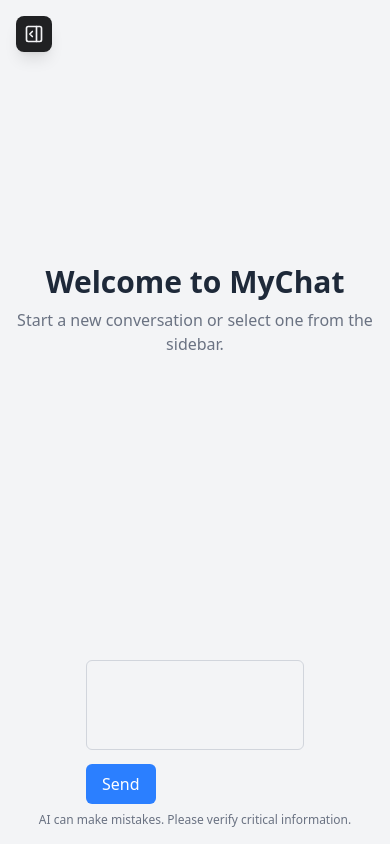
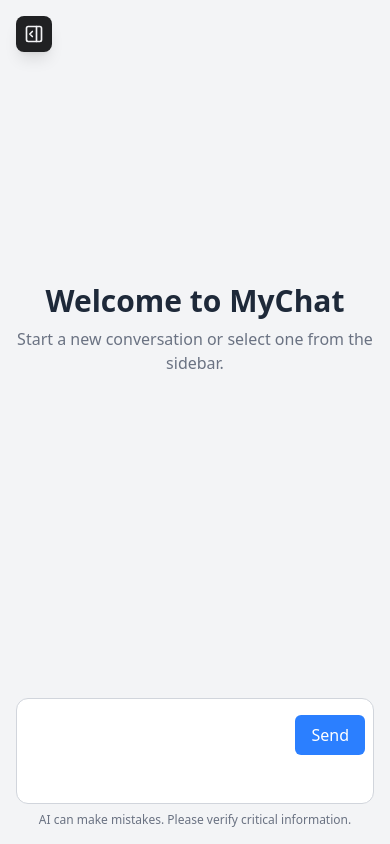
Before and after one commit to SergioAcostaTer/personal-nutrition-assistant, a Next.js app in the folder chatbot-frontend/: page / in a window 390 px wide. Built offline with nearby package versions, Linux system fonts and the light colour scheme.

Commit message:
feat: ✨ update layout styles for Home and ChatInput components
* Adjusted the height of the main container in `Home` to use `h-[100dvh]` for better responsiveness.
* Refined the `ChatInput` component's structure by adding width and flex properties to the input container for improved layout.

```diff
--- a/chatbot-frontend/src/app/page.tsx
+++ b/chatbot-frontend/src/app/page.tsx
@@ -4,7 +4,7 @@ import Sidebar from "@/components/sidebar/Sidebar";
 
 export default function Home() {
     return (
-        <div className="flex h-screen overflow-hidden bg-gray-100 text-gray-800">
+        <div className="flex h-screen overflow-hidden bg-gray-100 text-gray-800 h-[100dvh]">
             <Sidebar />
             <main className="flex-1 flex flex-col md:ml-0">
                 <ChatArea />
--- a/chatbot-frontend/src/components/ChatInput.tsx
+++ b/chatbot-frontend/src/components/ChatInput.tsx
@@ -12,9 +12,9 @@ export default function ChatInput() {
 
     return (
         <div className="p-4 flex flex-col items-center">
-            <div className="mb-2">
+            <div className="mb-2 w-full max-w-2xl flex flex-row p-2 rounded-xl border border-gray-300 bg-white">
                 <textarea
-                    className="w-full p-2 border border-gray-300 rounded-md resize-none"
+                    className="w-full p-2 rounded-md resize-none"
                     rows={3}
                     value={message}
                     onChange={(e) => setMessage(e.target.value)}
```
